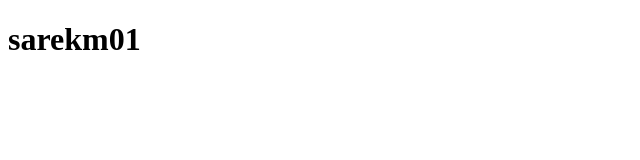
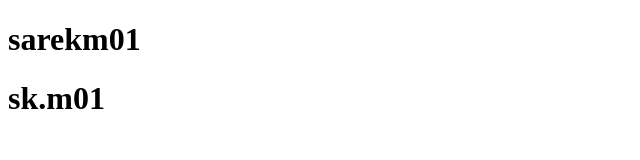
Before and after one commit to sarekm01/forth-commit, a plain HTML site: page index.html in a window 1280 px wide. Shown: the whole page, without its empty margins (0-640 px from the left). Drawn offline with Linux system fonts and the light colour scheme.

Commit message:
second commit

```diff
--- a/index.html
+++ b/index.html
@@ -8,5 +8,6 @@
 </head>
 <body>
     <h1>sarekm01</h1>
+    <h1>sk.m01</h1>
 </body>
 </html>
```
